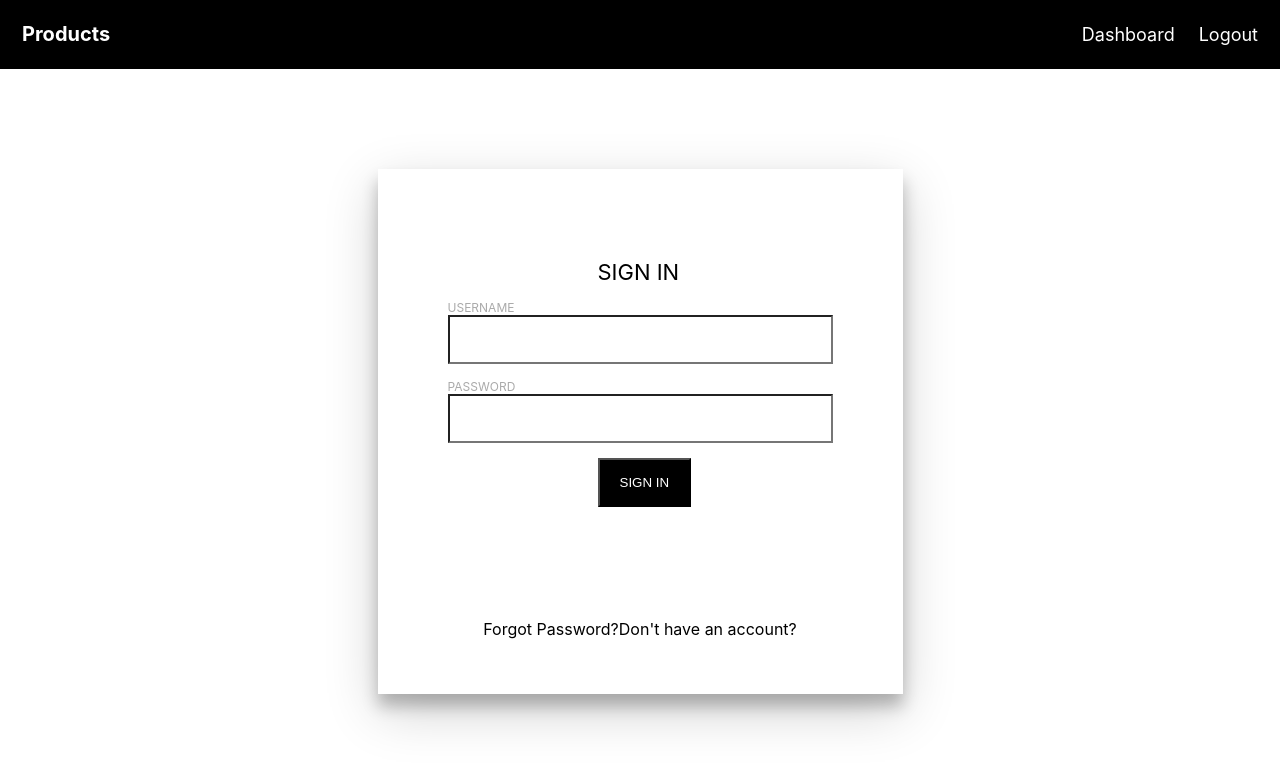
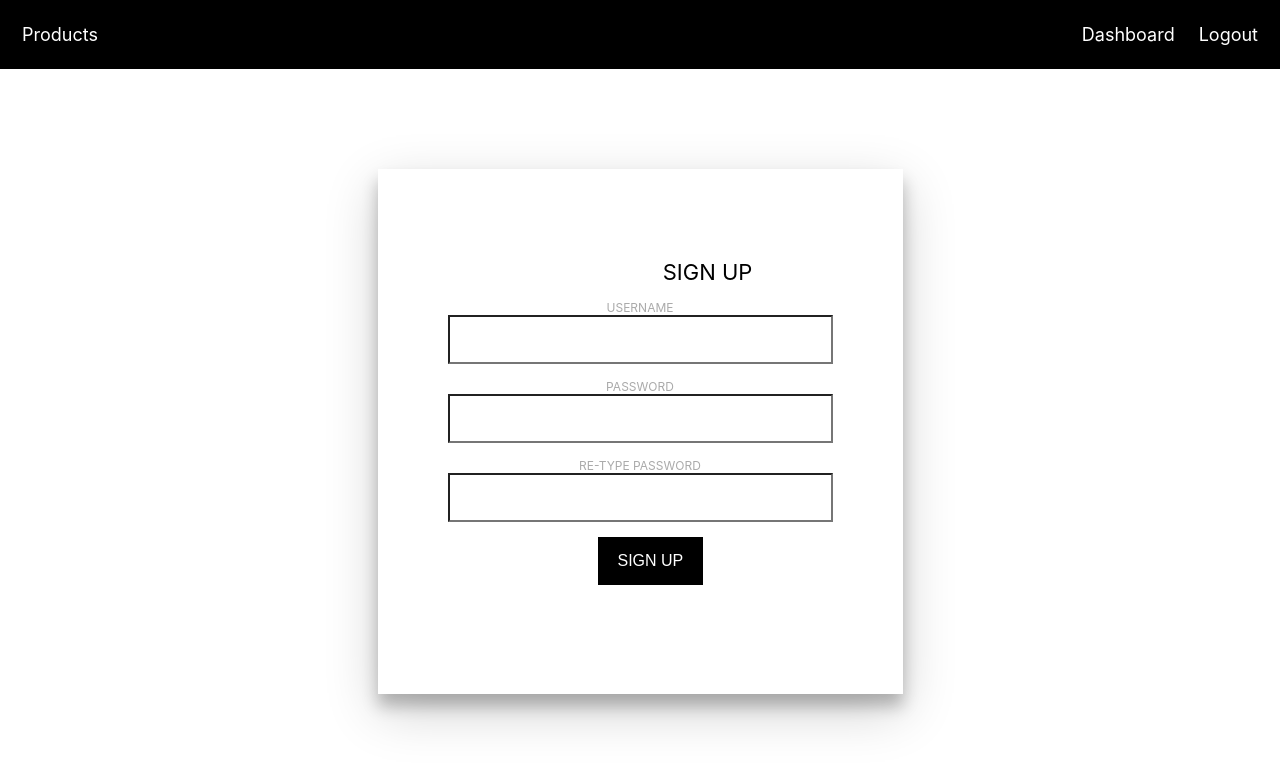
Before and after one commit to Anjani768636/ProductInventorySystem, a React (Create React App) app: page /#/signUp in a window 1280 px wide. Shown: the top 766 px of the page. Built offline with nearby package versions, Linux system fonts and the light colour scheme.

Commit message:
Product Page

```diff
--- /dev/null
+++ b/json-data-server/products.json
@@ -0,0 +1,39 @@
+{
+	"arrayOfProducts": [
+		{
+		  "productId":1,
+			"imgUrl": "https://www.idgcdn.com.au/products/image/12673/angle/8/415x415/345908/",
+			"name": "Nokia 8 Sirocco",
+			"category": "Electronics",
+			"price": 36999
+		},
+		{
+		  "productId":2,
+			"imgUrl": "https://guesseu.scene7.com/is/image/GuessEU/FLGLO4FAL12-BEIBR?wid=700&amp;fmt=jpeg&amp;qlt=80&amp;op_sharpen=0&amp;op_usm=1.0,1.0,5,0&amp;iccEmbed=0",
+			"name": "GLORIA HIGH LOGO SNEAKER",
+			"category": "Fashion",
+			"price": 918
+		},
+		{
+		  "productId":3,
+			"imgUrl": "https://guesseu.scene7.com/is/image/GuessEU/HWVG6216060-TAN?wid=700&amp;fmt=jpeg&amp;qlt=80&amp;op_sharpen=0&amp;op_usm=1.0,1.0,5,0&amp;iccEmbed=0",
+			"name": "CATE RIGID BAG",
+			"category": "Baggage",
+			"price": 440.5
+		},
+		{
+		  "productId":4,
+			"imgUrl": "http://guesseu.scene7.com/is/image/GuessEU/WC0001FMSWC-G5?wid=520&fmt=jpeg&qlt=80&op_sharpen=0&op_usm=1.0,1.0,5,0&iccEmbed=0",
+			"name": "GUESS CONNECT WATCH",
+			"category": "Electronics",
+			"price": 438.9
+		},
+		{
+		  "productId":5,
+			"imgUrl": "https://guesseu.scene7.com/is/image/GuessEU/AW6308VIS03-SAP?wid=700&amp;fmt=jpeg&amp;qlt=80&amp;op_sharpen=0&amp;op_usm=1.0,1.0,5,0&amp;iccEmbed=0",
+			"name": "'70s RETRO GLAM KEFIAH",
+			"category": "Apparel",
+			"price": 204
+		}
+	]
+}
--- a/package.json
+++ b/package.json
@@ -9,6 +9,7 @@
     "axios": "^0.19.2",
     "react": "^16.13.1",
     "react-dom": "^16.13.1",
+    "react-router-dom": "^5.2.0",
     "react-scripts": "3.4.1"
   },
   "scripts": {
--- a/src/App.js
+++ b/src/App.js
@@ -1,11 +1,14 @@
 import React from 'react';
 import './App.css';
+import Header from './admin/header';
 import RootComponent from './admin/RootComponent';
 
 function App() {
   return (
     <div className="App">
+          <Header></Header>
           <RootComponent></RootComponent>
+
 
     </div>
   );
--- a/src/admin/RootComponent.js
+++ b/src/admin/RootComponent.js
@@ -1,13 +1,18 @@
 import React from 'react';
-import Header from './header';
 import SignIn from './signIn'
+import SignUp from './signUp';
+import Products from './products';
+import { BrowserRouter, Route, Switch } from 'react-router-dom';
 class RootComponent extends React.Component {
     state={ }
     render(){
         return(
             <div>
-               <Header></Header>
-               <SignIn></SignIn>
+               <Switch>
+               <Route exact path="/" component={()=><SignIn/>} ></Route>
+               <Route path='/signUp' component={()=><SignUp/>}></Route>
+               <Route path='/products' component={()=><Products/>}></Route>
+               </Switch>
             </div>
         );
     }
--- a/src/admin/header.js
+++ b/src/admin/header.js
@@ -1,14 +1,14 @@
 import React from 'react';
-
+import { Link } from 'react-router-dom';
 import './header.css';
 class Header extends React.Component {
 
     render() {
         return (
             // <h2>HI</h2>
-            <div class="header">
+            <div className="header">
 
-                <a href="#default" class="logo">Products</a>
+                <Link to='/products'>Products</Link>
                 <div class="header-right">
                 <a class="active" href="#home">Dashboard</a>
                 <a href="#contact">Logout</a>
--- /dev/null
+++ b/src/admin/products.css
@@ -0,0 +1,134 @@
+html, body {
+    height: 100%;
+    width: 100%;
+    margin: 0;
+    font-family: 'Roboto', sans-serif;
+  }
+
+  .container {
+    max-width: 1200px;
+    margin: 0 auto;
+    padding: 15px;
+    display: flex;
+  }
+
+   /* header */
+  .header {
+      overflow: hidden;
+      background-color: black;
+      padding: 10px 10px;
+    }
+
+    /* header links */
+    .header a {
+      float: left;
+      color: white;
+      text-align: center;
+      padding: 12px;
+      text-decoration: none;
+      font-size: 18px;
+      line-height: 25px;
+      border-radius: 4px;
+    }
+
+    /* Back to previous page  */
+    .header a.logo {
+      font-size: 20px;
+      font-weight: bold;
+    }
+
+    /* Change the background color on mouse-over */
+    .header a:hover {
+      background-color: #ddd;
+      color: white;
+    }
+
+    /* Float the links to the right */
+    .header-right {
+      float: right;
+    }
+
+    .filter {
+        max-width: 500px;
+        margin: 0 auto;
+        padding: 15px;
+        max-height:100px;
+
+      }
+      .filter h1 {
+        margin-left: 150px;
+
+      }
+      .sct {
+        margin-left: 80px;
+
+      }
+      .scts {
+        margin-left: 130px;
+
+      }
+      .button {
+
+        background-color:black;
+        border: none;
+        color: white;
+        padding: 5px 32px;
+        text-align: center;
+        text-decoration: none;
+        display: inline-block;
+        font-size: 16px;
+        margin: 4px 2px;
+        cursor: pointer;
+      }
+
+    .card {
+        float: left;
+        box-shadow: 0 4px 8px 0 rgba(0, 0, 0, 0.2);
+        max-width: 300px;
+
+        text-align: center;
+        font-family: arial;
+
+      }
+
+      .price {
+        color: grey;
+        font-size: 22px;
+      }
+
+      .card button {
+        border: none;
+        outline: 0;
+        padding: 12px;
+        color: white;
+        background-color: #000;
+        text-align: center;
+        cursor: pointer;
+        width: 100%;
+        font-size: 18px;
+      }
+
+      .card button:hover {
+        opacity: 0.7;
+      }
+
+
+    /*Header: Add media queries for responsiveness - when the screen is 500px wide or less, stack the links on top of each other */
+    /* @media screen and (max-width: 500px) {
+      .header a {
+        float: none;
+        display: block;
+        text-align: left;
+      }
+      .header-right {
+        float: none;
+      }
+    } */
+
+
+    /* Responsive layout - makes the two columns stack on top of each other instead of next to each other */
+    /* @media screen and (max-width: 600px) {
+      .column {
+        width: 100%;
+      }
+    } */
--- /dev/null
+++ b/src/admin/products.js
@@ -0,0 +1,81 @@
+import React from 'react';
+import  axios from 'axios';
+import { Link } from 'react-router-dom';
+
+import './products.css';
+
+class Products extends React.Component {
+
+    state={
+        emp:[]
+    }
+
+    componentDidMount(){
+        this.getProducts();
+    }
+    getProducts(){
+        axios.get('http://localhost:3000/arrayOfProducts')
+            .then((response)=>{
+                console.log(response)
+                console.log(response.data)
+                this.setState({emp: response.data})
+                console.log(this.state.emp)
+            }, (error)=>{
+                console.log(error)
+            })
+    }
+
+    render() {
+        return (
+            <div>
+          <div>
+            <div>
+            <label class="sct">Select Category:</label>
+            <select name="category" style={{width:"200px"}}>
+                <option>--Select--</option>
+            </select>
+           </div>
+
+        <div>
+        <form>
+            <div>
+            <label class="scts">Search:</label>
+                    <input type="text"/>
+                </div>
+
+                    <div class="scts">
+                        <button class="button" style={{marginLeft:"50px"}}>Search</button>
+                    </div>
+
+          </form>
+
+        </div>
+        </div>
+        <div class="container">
+
+        <div class="card" style={{marginRight:"10px",width:"300px"}}>
+        {/* <img src="plusicon.png" alt="Denim Jeans" style="width:100%"/> */}
+        <p>Add Product.</p>
+        <button class="button">Add Product</button>
+        </div>
+
+        {this.state.emp.map(p=>(
+
+        <div className="card" style={{marginRight:"10px"}}>
+         <img src={p.imgUrl} alt={p.name} style={{width:"100%"}}/>
+        <p>{p.name} Rs: {p.price}</p>
+        <button className="button">View Product</button>
+        </div>
+
+        ))
+    }
+
+
+
+</div>
+</div>
+         );
+    }
+}
+
+export default Products;
--- a/src/admin/signIn.css
+++ b/src/admin/signIn.css
@@ -1,3 +1,5 @@
+
+
 *,:after,:before{
 	box-sizing:border-box
 }
@@ -13,6 +15,7 @@ a{
 	max-width:525px;
 	min-height:525px;
 	position:relative;
+
 
 	box-shadow:0 12px 15px 0 rgba(0,0,0,.24),0 17px 50px 0 rgba(0,0,0,.19);
 }
--- a/src/admin/signIn.js
+++ b/src/admin/signIn.js
@@ -1,11 +1,16 @@
 import React from 'react';
+import login from './login.jpeg';
+import breakfast from './breakfast.jpg'
+import { Link } from 'react-router-dom';
 
-import './signIn.css';
+
 class SignIn extends React.Component {
 
     render() {
         return (
-            <div class="login-wrap">
+
+            <div className="login-wrap" style={{ backgroundImage: `url(${breakfast})` }}>
+
             <div class="login-html">
                 <label class="tab">Sign In</label>
                 <div class="login-form">
@@ -25,7 +30,8 @@ class SignIn extends React.Component {
                         <div class="foot-lnk">
                             <a href="#forgot">Forgot Password?</a>
 
-                            <a href="#forgot">Don't have an account?</a>
+                              <Link to='/signUp'>Don't have an account?</Link>
+
                         </div>
                     </div>
                 </div>
--- /dev/null
+++ b/src/admin/signUp.js
@@ -0,0 +1,37 @@
+import React from 'react';
+
+import './signIn.css';
+class SignUp extends React.Component {
+
+    render() {
+        return (
+            <div class="login-wrap">
+	<div class="login-html">
+		<label class="tab">Sign Up</label>
+		<div class="login-form">
+			<div>
+				<div class="group">
+					<label for="user" class="label">Username</label>
+					<input id="user" type="text" class="input"/>
+				</div>
+				<div class="group">
+					<label for="pass" class="label">Password</label>
+					<input id="pass" type="password" class="input" data-type="password"/>
+				</div>
+               <div class="group">
+					<label for="pass" class="label">Re-type Password</label>
+					<input id="pass" type="password" class="input" data-type="password"/>
+				</div>
+				<div class="group">
+                            <input type="submit" class="button" value="Sign Up"/>
+                        </div>
+
+			</div>
+			</div>
+		</div>
+	</div>
+         );
+    }
+}
+
+export default SignUp;
--- a/src/index.js
+++ b/src/index.js
@@ -1,13 +1,17 @@
 import React from 'react';
 import ReactDOM from 'react-dom';
+import App from './App'
+import {HashRouter} from 'react-router-dom'
 
 
 import './index.css';
-import RootComponent from './admin/RootComponent';
 
 ReactDOM.render(
+                <HashRouter>
+                  <App/>
+                </HashRouter>
 
-                  <RootComponent></RootComponent>
+
 
 
          ,
```
Also changed, not shown: src/admin/login.jpeg (added), 1 other file (tests, documents, lock files or other folders).
